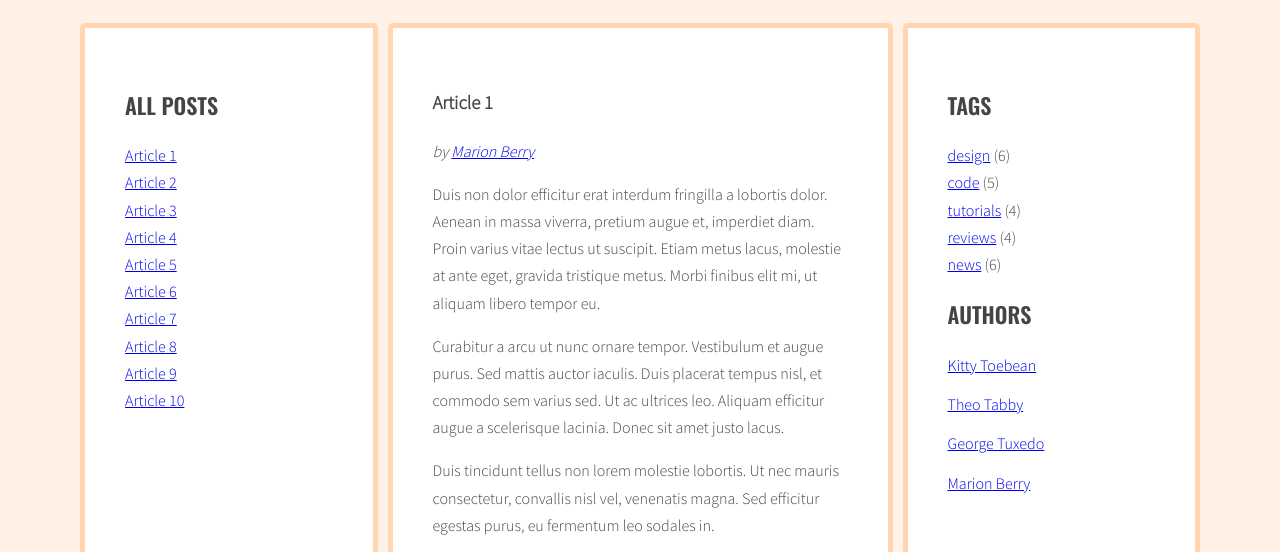
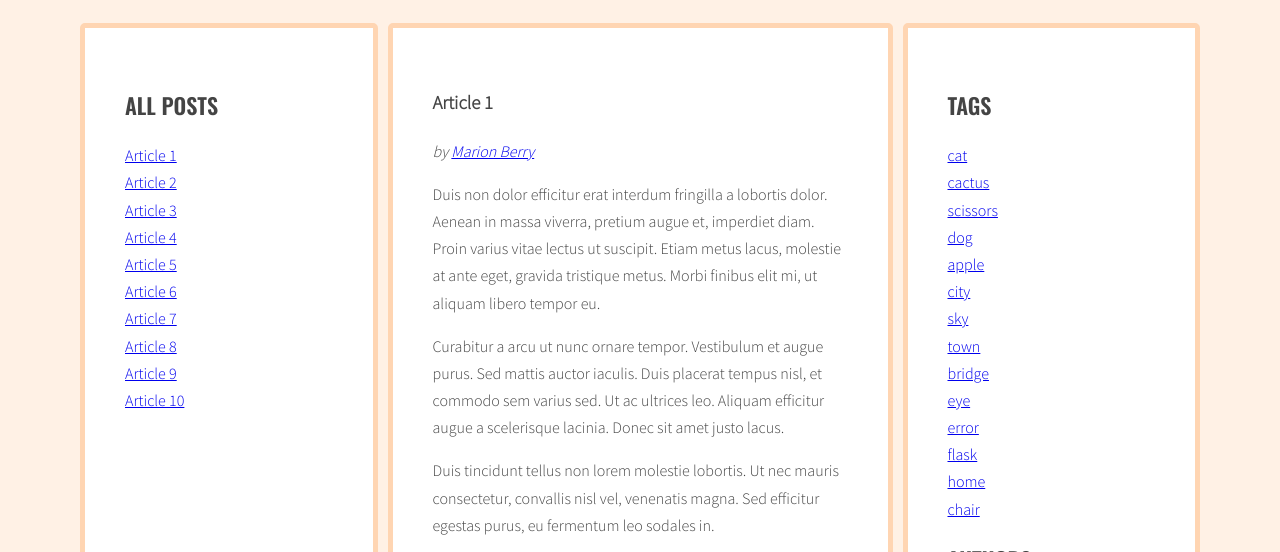
Before and after one commit to MaciekLichon/javascript-blog, a website: page index.html in a window 1280 px wide. Shown: the part 220-772 px from the top of the page. Drawn offline with nearby package versions, Linux system fonts and the light colour scheme.

Commit message:
Add tag list

```diff
--- a/index.html
+++ b/index.html
@@ -183,11 +183,6 @@
           <aside class="sidebar">
             <h2 class="section-title">Tags</h2>
             <ul class="list tags">
-              <li><a href="#">design</a> <span>(6)</span></li>
-              <li><a href="#">code</a> <span>(5)</span></li>
-              <li><a href="#">tutorials</a> <span>(4)</span></li>
-              <li><a href="#">reviews</a> <span>(4)</span></li>
-              <li><a href="#">news</a> <span>(6)</span></li>
             </ul>
             <h2 class="section-title">Authors</h2>
             <ul class="list authors">
--- a/js/script.js
+++ b/js/script.js
@@ -39,7 +39,8 @@ const optArticleSelector = '.post',
   optTitleSelector = '.post-title',
   optTitleListSelector = '.titles',
   optArticleTagsSelector = '.post-tags .list',
-  optArticleAuthorSelector = '.post-author';
+  optArticleAuthorSelector = '.post-author',
+  optTagsListSelector = '.tags.list';
 
 function generateTitleLinks(customSelector = ''){
   console.log(customSelector);
@@ -78,6 +79,8 @@ generateTitleLinks();
 
 
 function generateTags(){
+  /* [NEW] create a new variable allTags with an empty array */
+  let allTags = [];
   /* find all articles */
   const articles = document.querySelectorAll(optArticleSelector);
   /* START LOOP: for every article: */
@@ -99,6 +102,11 @@ function generateTags(){
       const linkHTML = '<li><a href="#tag-' + tag + '">' + tag + '</a></li>';
       /* add generated code to html variable */
       html = html + linkHTML;
+      /* [NEW] check if this link is NOT already in allTags */
+      if(allTags.indexOf(linkHTML) == -1){
+        /* [NEW] add generated code to allTags array */
+        allTags.push(linkHTML);
+      }
     /* END LOOP: for each tag */
     }
     console.log(html);
@@ -106,6 +114,10 @@ function generateTags(){
     tagList.innerHTML = html;
   /* END LOOP: for every article: */
   }
+  /* [NEW] find list of tags in right column */
+  const tagList = document.querySelector(optTagsListSelector);
+  /* [NEW] add html from allTags to tagList */
+  tagList.innerHTML = allTags.join(' ');
 }
 
 generateTags();
```
